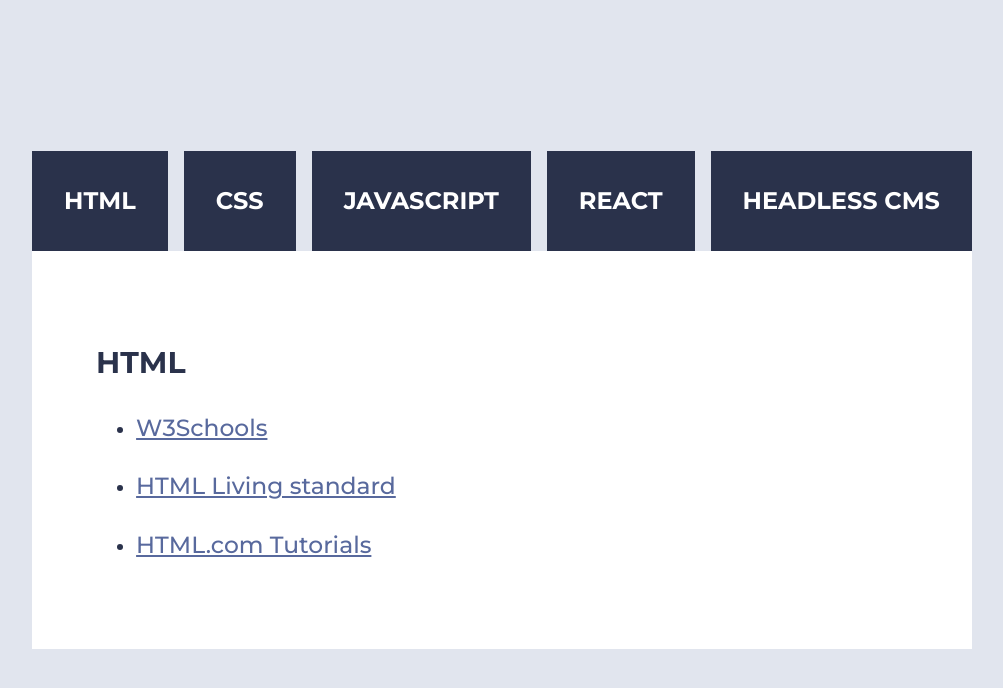
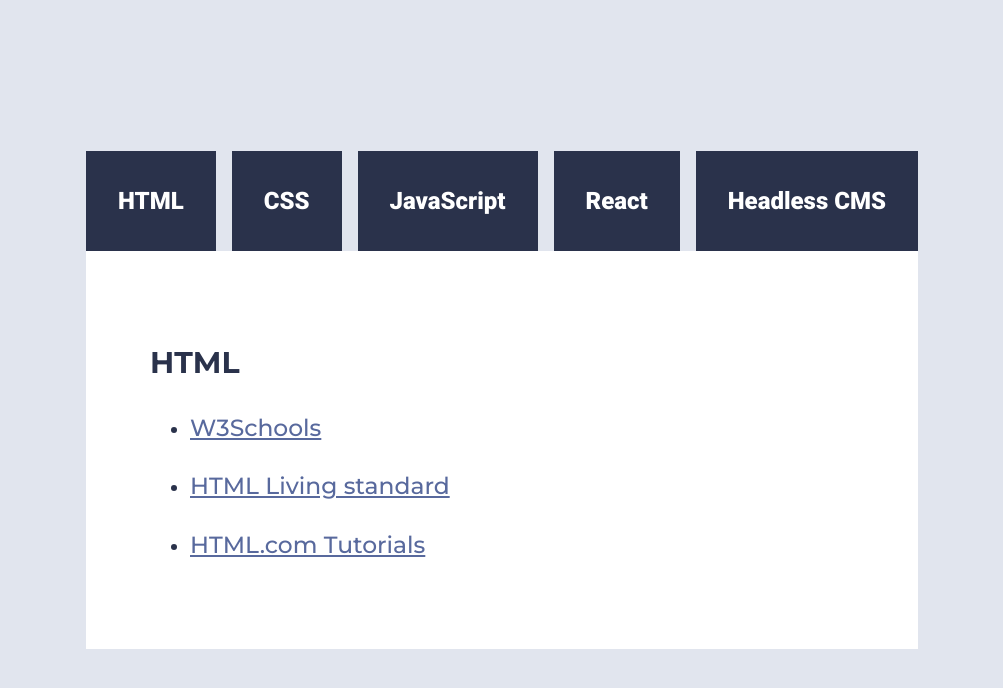
Before and after one commit to fitorevs/uin24ak3_resourceapp_group12, a React (Vite) app: page /category in a window 1280 px wide. Shown: the top 688 px of the page, without its empty margins (138-1141 px from the left). Built offline with nearby package versions, Linux system fonts and the light colour scheme.

Commit message:
roboto font for nav, små struktur fix i Nav.jsx
la til roboto font og endra struktur i Nav.jsx for å ha header og nav taggene

```diff
--- a/src/components/Nav.jsx
+++ b/src/components/Nav.jsx
@@ -12,6 +12,8 @@
 
     /* Linje 14 til 29: Bygg ut ul-element hvilket er menyen. */
     return (
+        <header>
+            <nav>
                 <ul className="menu">
                     {/* Linje 17 til 27: Iterate categories, hvilket gir oss alle kategoriene. */}
                     {categories.map((cat, index) =>
@@ -20,11 +22,13 @@
                         <li key={"category" + index} className={cat === category ? "active" : null}>
                             {/* Linje 22 til 24: Sett opp selve lenken til kategorien. */}
                             <Link to={"/category/" + cat}>
-                        {content[cat].header.toUpperCase()}
+                                {content[cat].header}
                             </Link>
                         </li>
                     )
                     )}
                 </ul>
+            </nav>
+        </header>
     )
 }
--- a/src/styles/_fonts.scss
+++ b/src/styles/_fonts.scss
@@ -2,6 +2,7 @@
 @import url('https://fonts.googleapis.com/css2?family=Montserrat:wght@500;700&family=Roboto:wght@700;900&display=swap');
 
 $fontFamily: 'Montserrat', sans-serif;
+$fontFamilyRoboto: 'Roboto', sans-serif;
 $fontWeight: 900;
 $fontSize-large: 30px;
 $fontSize-medium: 24px;
--- a/src/styles/_nav.scss
+++ b/src/styles/_nav.scss
@@ -8,6 +8,7 @@
     margin: 0; // Fjerner margin
 
     li {
+        font-family: $fontFamilyRoboto; // Bytter font family for nav delen
         background-color: $darkBlue; // Setter bakgrunnsfargen til $darkBlue
         flex-grow: 1; // Tillater elementet å vokse og fylle tilgjengelig plass
         text-align: center; // Sentrerer teksten horisontalt
```
Also changed, not shown: src/components/Content.jsx (line endings or trailing spaces). Lines whose indentation alone changed are shown as unchanged.
